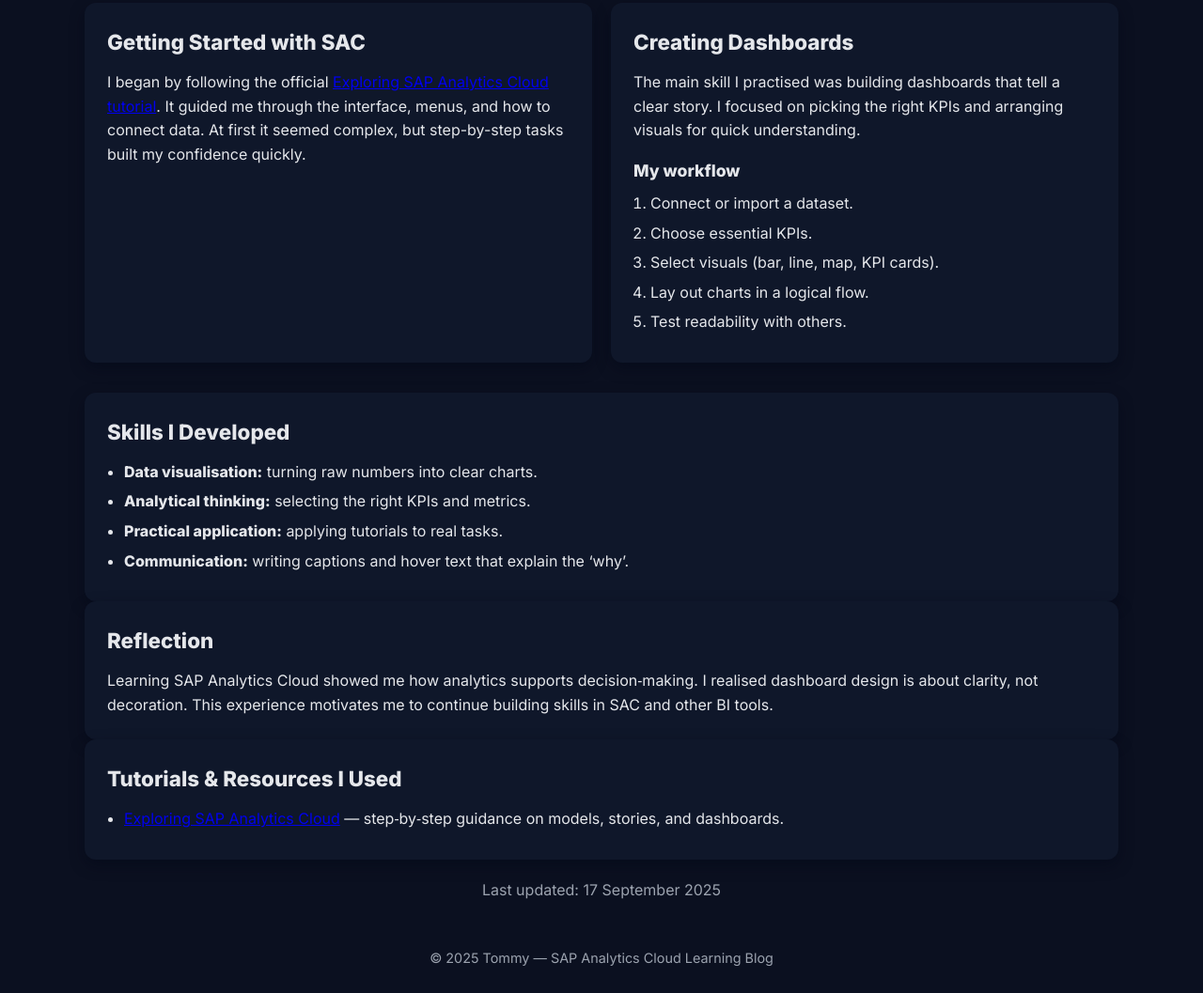
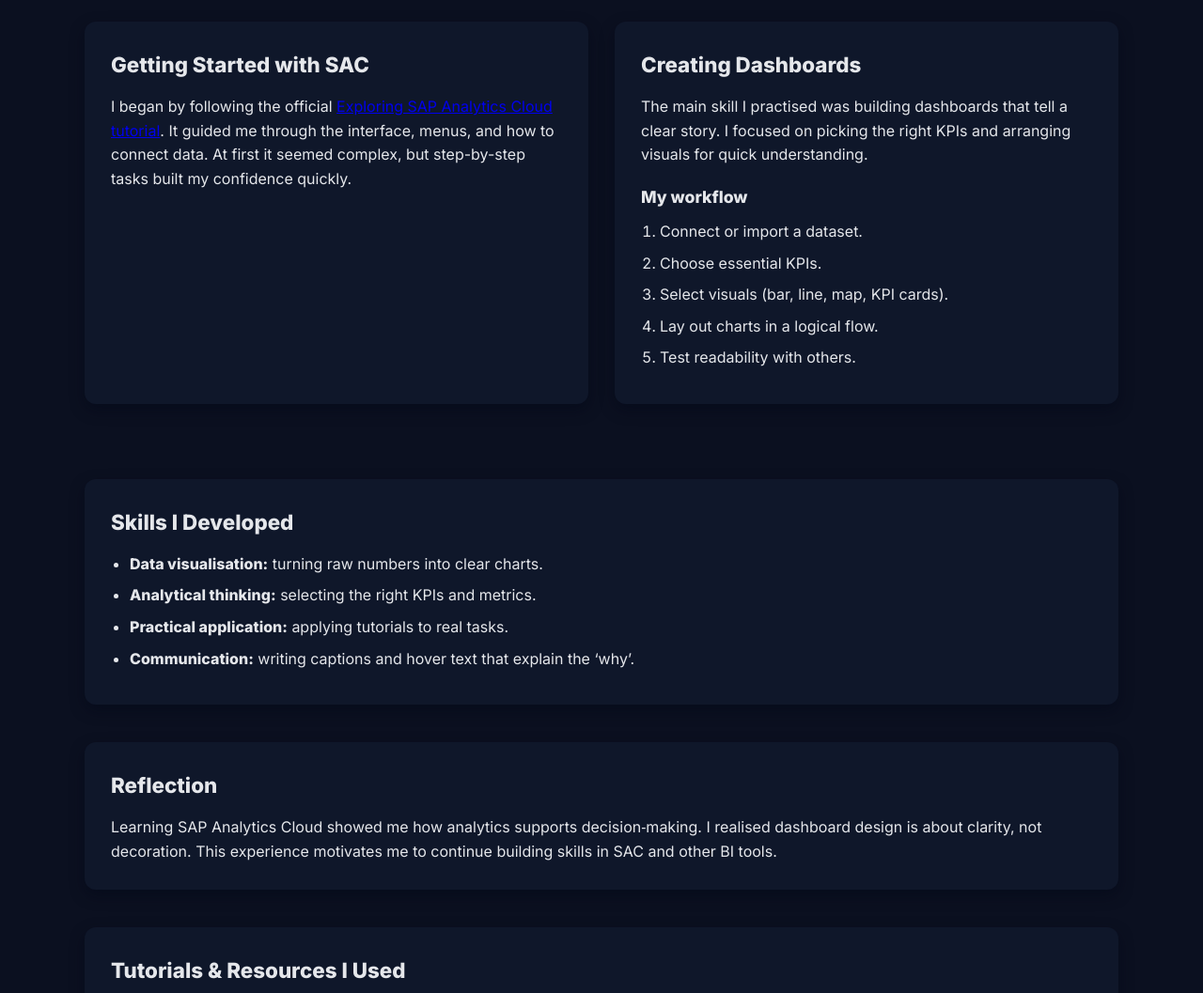
Before and after one commit to TommyT77/SAC_Blog, a plain HTML site: page index.html in a window 1280 px wide. Shown: the part 315-1372 px from the top of the page at 94% size. Drawn offline with Linux system fonts and the light colour scheme.

Commit message:
index testing

```diff
--- a/index.html
+++ b/index.html
@@ -28,17 +28,17 @@
     .container {width:min(1100px, 92%); margin: 0 auto;}
     header {padding:16px 0; text-align:center; background:var(--panel); box-shadow:var(--shadow);}
     header .logo {font-weight:800; font-size:1.4rem;}
-    .hero {text-align:center; padding:48px 0 28px;}
+    .hero {text-align:center; padding:48px 0 40px; margin-bottom:40px;}
     .hero h1 {font-size:2rem; margin-bottom:12px;}
     .hero p.lede {color:var(--muted); max-width:700px; margin:0 auto;}
-    .grid {display:grid; gap:20px; margin:32px 0;}
+    .grid {display:grid; gap:28px; margin:40px 0;}
     @media(min-width:800px){.grid{grid-template-columns:1fr 1fr;}}
-    .card {background:var(--panel); border-radius:12px; padding:24px; box-shadow:var(--shadow);}
-    h2 {font-size:1.4rem; margin-bottom:12px;}
-    h3 {margin:16px 0 8px; font-size:1.1rem;}
-    ul,ol {margin-left:18px;}
-    li {margin:6px 0;}
-    footer {margin:48px 0 24px; text-align:center; font-size:.9rem; color:var(--muted);}
+    .card {background:var(--panel); border-radius:12px; padding:28px; box-shadow:var(--shadow); margin-bottom:40px;}
+    h2 {font-size:1.4rem; margin-bottom:14px;}
+    h3 {margin:18px 0 10px; font-size:1.1rem;}
+    ul,ol {margin-left:20px;}
+    li {margin:8px 0;}
+    footer {margin:64px 0 32px; text-align:center; font-size:.9rem; color:var(--muted);}
   </style>
 </head>
 <body>
@@ -95,7 +95,7 @@
       </ul>
     </section>
 
-    <p style="text-align:center; color:var(--muted); margin-top:20px;">Last updated: <time id="updated">—</time></p>
+    <p style="text-align:center; color:var(--muted); margin-top:30px;">Last updated: <time id="updated">—</time></p>
   </main>
 
   <footer>
```
